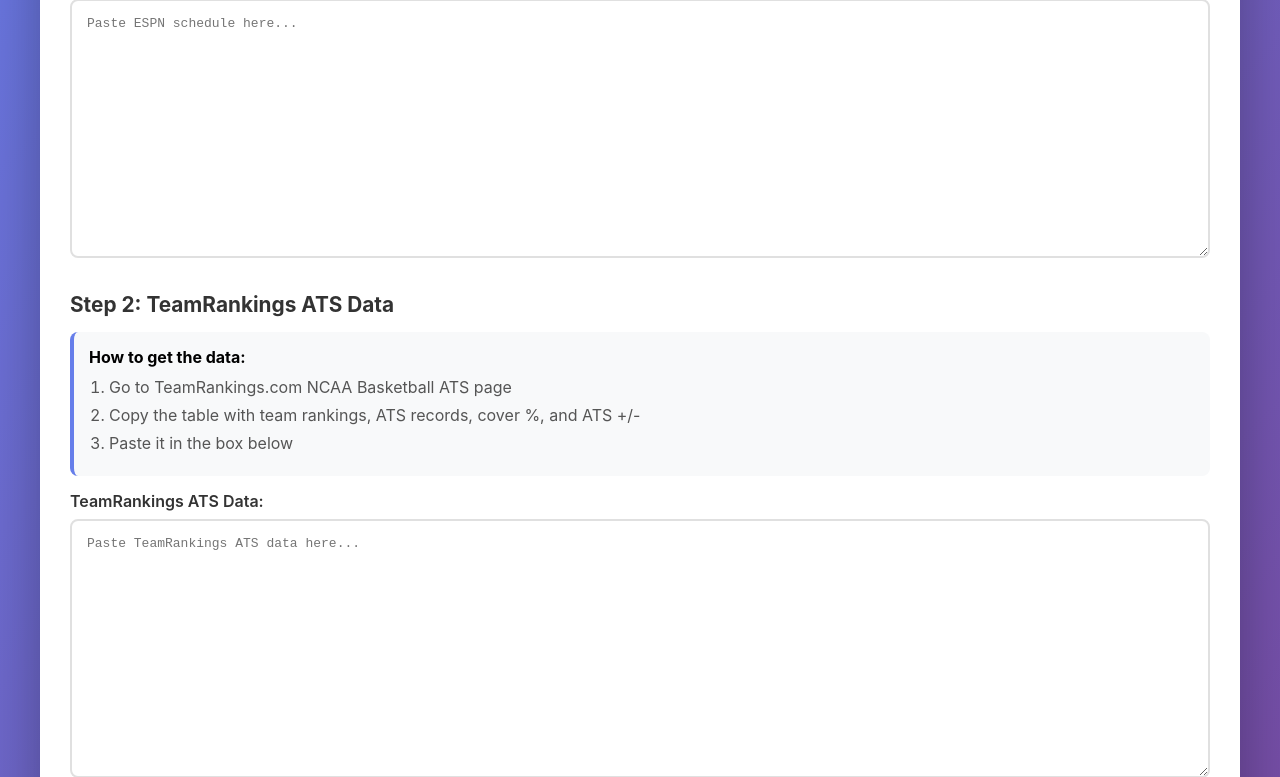
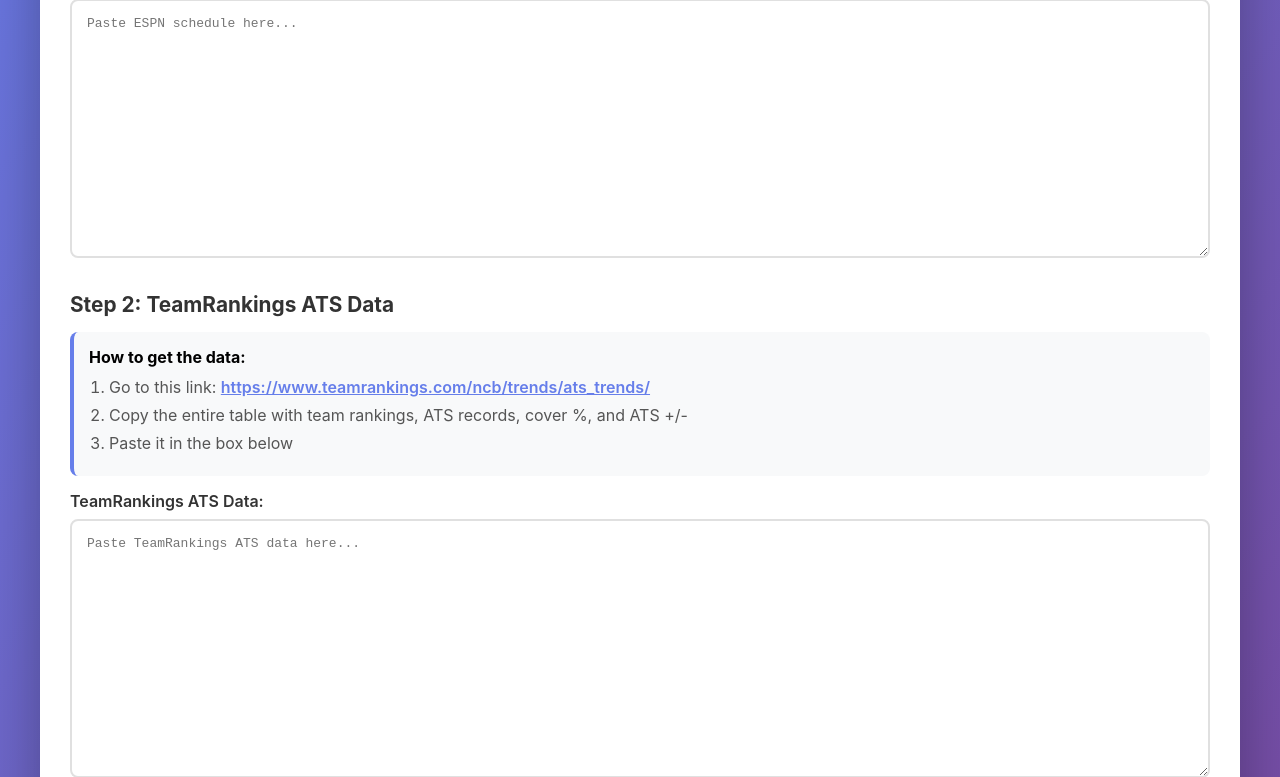
Before and after one commit to asconem/ncaa-betting-app, a Flask app: page / in a window 1280 px wide. Shown: the part 464-1241 px from the top of the page. Run offline with Flask 3, Linux system fonts and the light colour scheme.

Commit message:
Add direct links and clearer instructions for data sources

```diff
--- a/templates/index.html
+++ b/templates/index.html
@@ -302,8 +302,8 @@
                     <div class="instructions">
                         <strong>How to get the data:</strong>
                         <ol>
-                            <li>Go to TeamRankings.com NCAA Basketball ATS page</li>
-                            <li>Copy the table with team rankings, ATS records, cover %, and ATS +/-</li>
+                            <li>Go to this link: <a href="https://www.teamrankings.com/ncb/trends/ats_trends/" target="_blank" style="color: #667eea; font-weight: 600;">https://www.teamrankings.com/ncb/trends/ats_trends/</a></li>
+                            <li>Copy the entire table with team rankings, ATS records, cover %, and ATS +/-</li>
                             <li>Paste it in the box below</li>
                         </ol>
                     </div>
```
